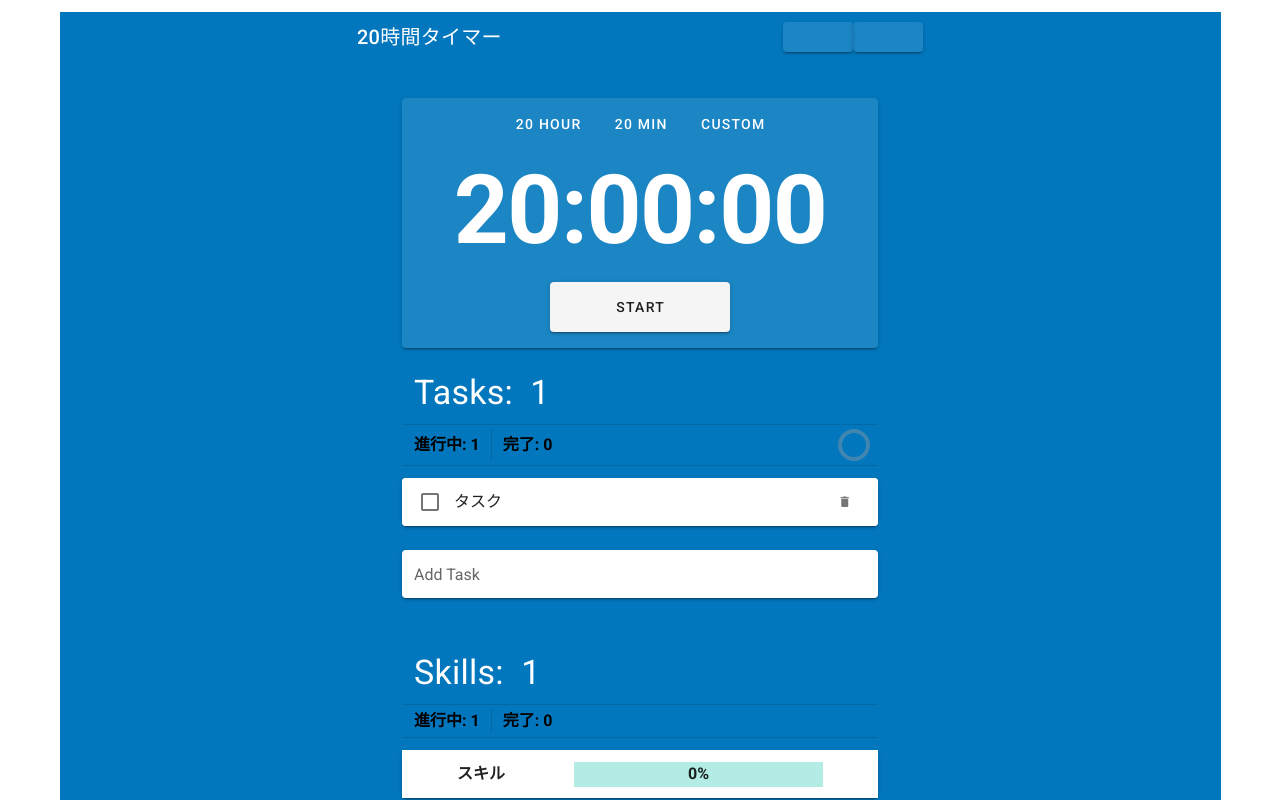
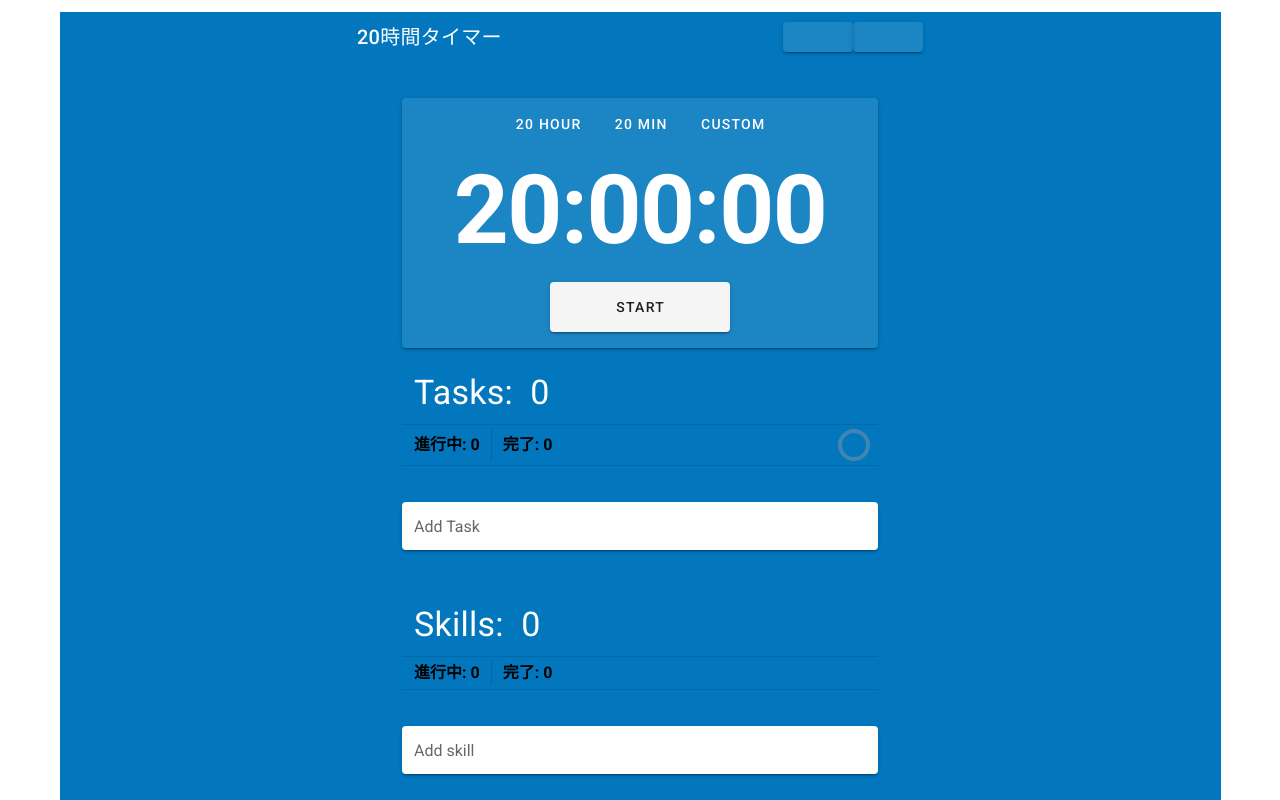
Before and after one commit to toson77/20hours-timer, a Nuxt app: page / in a window 1280 px wide. Shown: the top 800 px of the page. Built offline with nearby package versions, Linux system fonts and the light colour scheme.

Commit message:
rm init value

```diff
--- a/components/skills.vue
+++ b/components/skills.vue
@@ -107,13 +107,7 @@
 <script>
 export default {
   data: () => ({
-    skills: [
-      {
-        power: 0,
-        done: false,
-        text: 'スキル'
-      }
-    ],
+    skills: [],
     skill: null,
     change: "light-blue darken-2",
   }),
@@ -122,7 +116,12 @@ export default {
       return this.skills.filter(skill => skill.done).length
     },
     progress () {
-      return this.completedskills / this.skills.length * 100
+        if (this.skills.length === 0) {
+            return 0
+        }
+        else {
+            return this.completedskills / this.skills.length * 100
+        }
     },
     remainingskills () {
       return this.skills.length - this.completedskills
--- a/components/task.vue
+++ b/components/task.vue
@@ -119,12 +119,7 @@
 <script>
 export default {
   data: () => ({
-    tasks: [
-      {
-        done: false,
-        text: 'タスク'
-      }
-    ],
+    tasks: [],
     task: null
   }),
   computed: {
@@ -132,7 +127,12 @@ export default {
       return this.tasks.filter(task => task.done).length
     },
     progress () {
-      return this.completedTasks / this.tasks.length * 100
+        if(this.tasks.length === 0){
+            return 0
+        }
+        else{
+            return this.completedTasks / this.tasks.length * 100
+        }
     },
     remainingTasks () {
       return this.tasks.length - this.completedTasks
```
Also changed, not shown: 1 other file (tests, documents, lock files or other folders).
